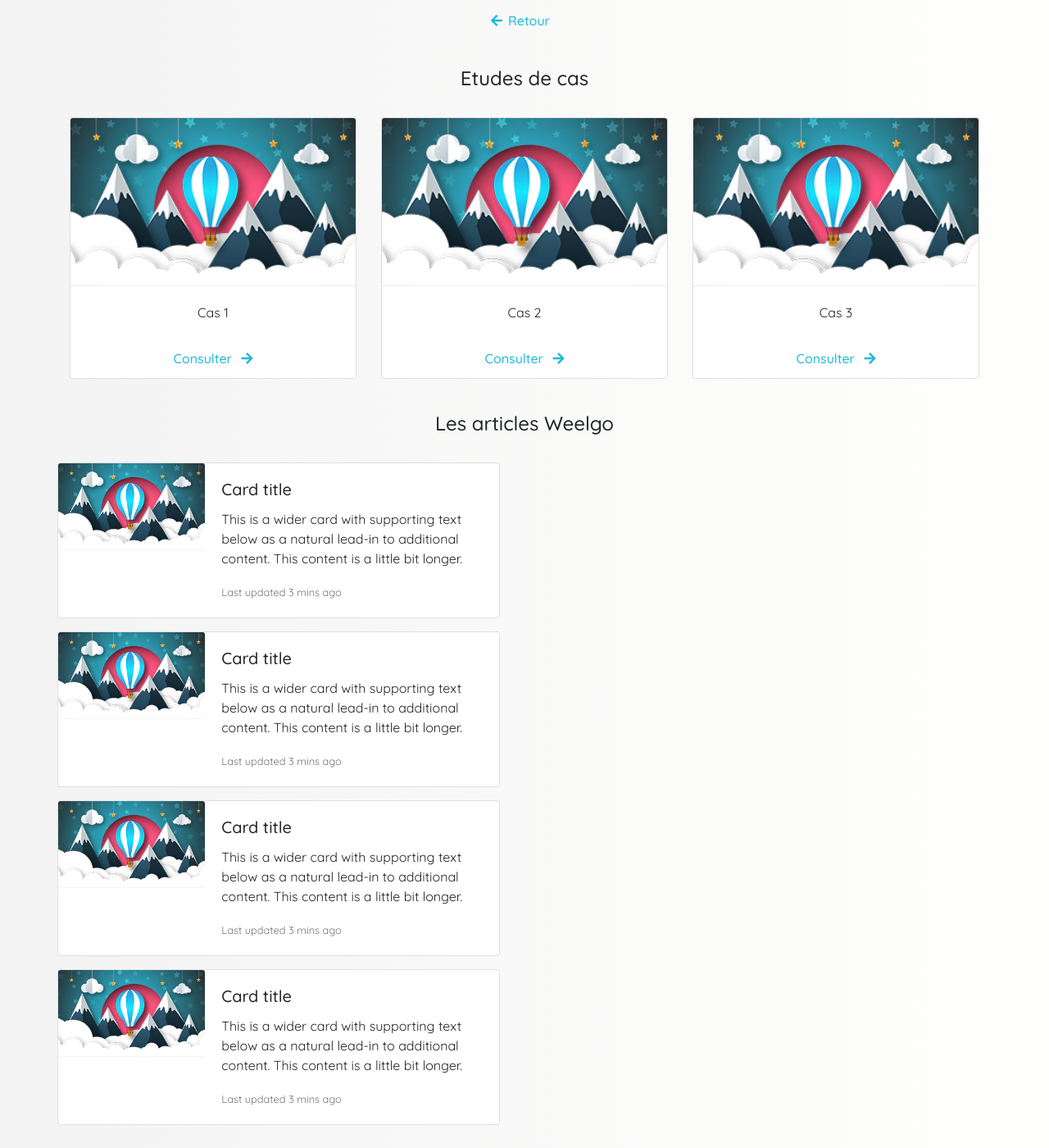
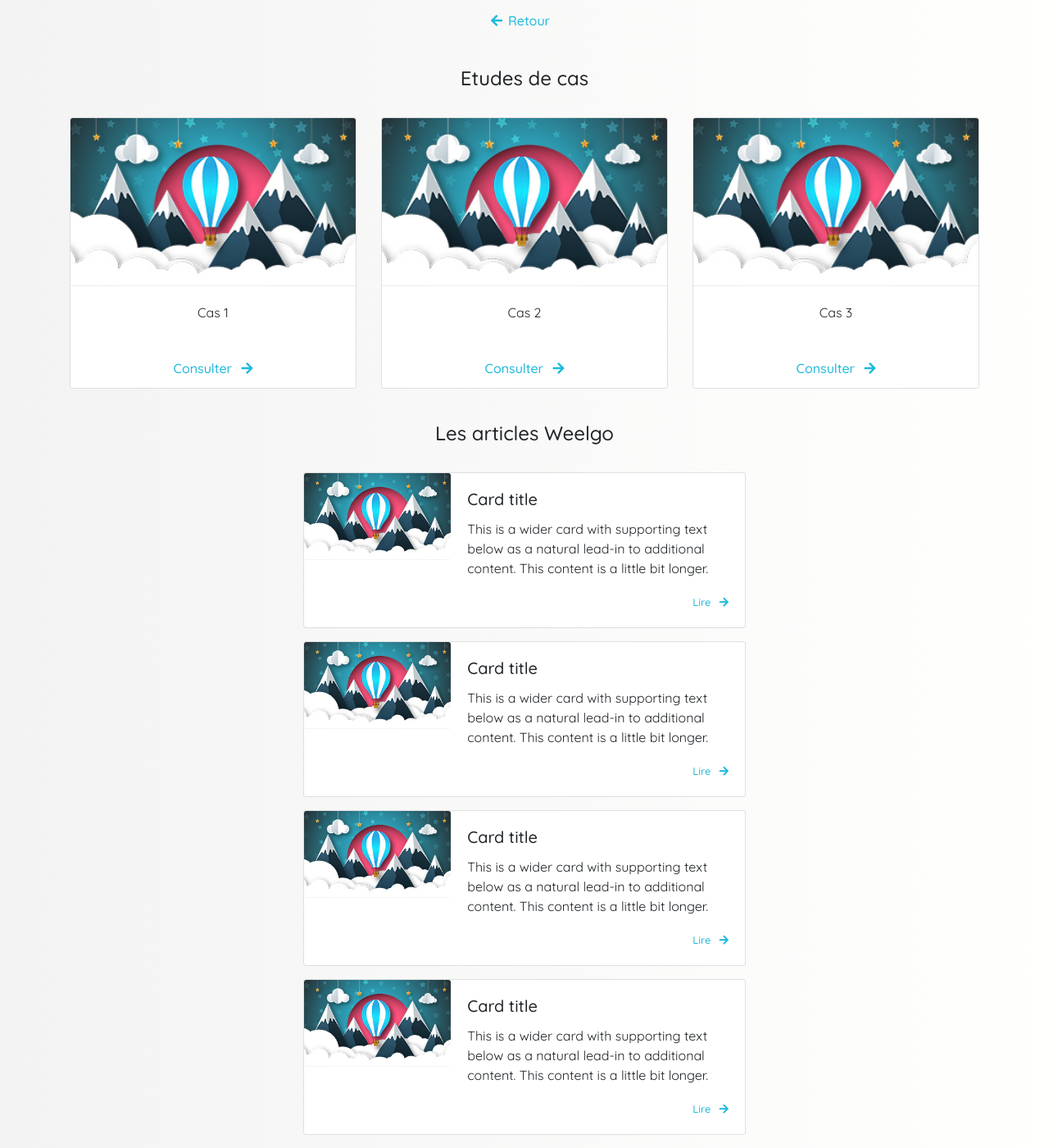
Before and after one commit to Weelgo/weelgo.github.io, a Jekyll site: the page built from fr/articles_et_etudes_de_cas/index.html, in a window 1280 px wide and 1400 px high, scrolled down 272 px. Shown: the whole window at 82% size. Built offline with Jekyll 4.4.1, drawn with Linux system fonts in a browser that asks for light colours.

Commit message:
Amélioration

```diff
--- a/_layouts/article_index_fr.html
+++ b/_layouts/article_index_fr.html
@@ -30,7 +30,7 @@
 				  	<img src="img/{{ card.image }}" class="card-img-top">
 				  {% endif %}
 				  <div class="card-body">
-				    <p class="card-text">{{ card.name }}</p>
+				    <p class="card-title">{{ card.name }}</p>
 				  </div>
 				  <div  class="card-footer" style="background-color: white;border-top: 0px solid white;">
 				  	<a href="{{ card.path }}" class="stretched-link">Consulter <i class="fas fa-arrow-right" style="margin-left: 7px;"></i></a>
@@ -43,7 +43,7 @@
 
 		{% for card in currentData.articles %}
 		<div class="row">
-			<div class="card mb-3" style="max-width: 540px;">
+			<div class="card mb-3" style="max-width: 540px;margin-left: auto;margin-right: auto;">
 				<div class="row no-gutters">
 					<div class="col-md-4">
 						<img src="img/{{ card.image }}" class="card-img">
@@ -54,8 +54,8 @@
 							<p class="card-text">This is a wider card with supporting
 								text below as a natural lead-in to additional content. This
 								content is a little bit longer.</p>
-							<p class="card-text">
-								<small class="text-muted">Last updated 3 mins ago</small>
+							<p class="card-text" style="text-align: right;">
+								<small class="text-muted"><a href="{{ card.path }}" class="stretched-link">Lire <i class="fas fa-arrow-right" style="margin-left: 7px;"></i></a></small>
 							</p>
 						</div>
 					</div>
```
